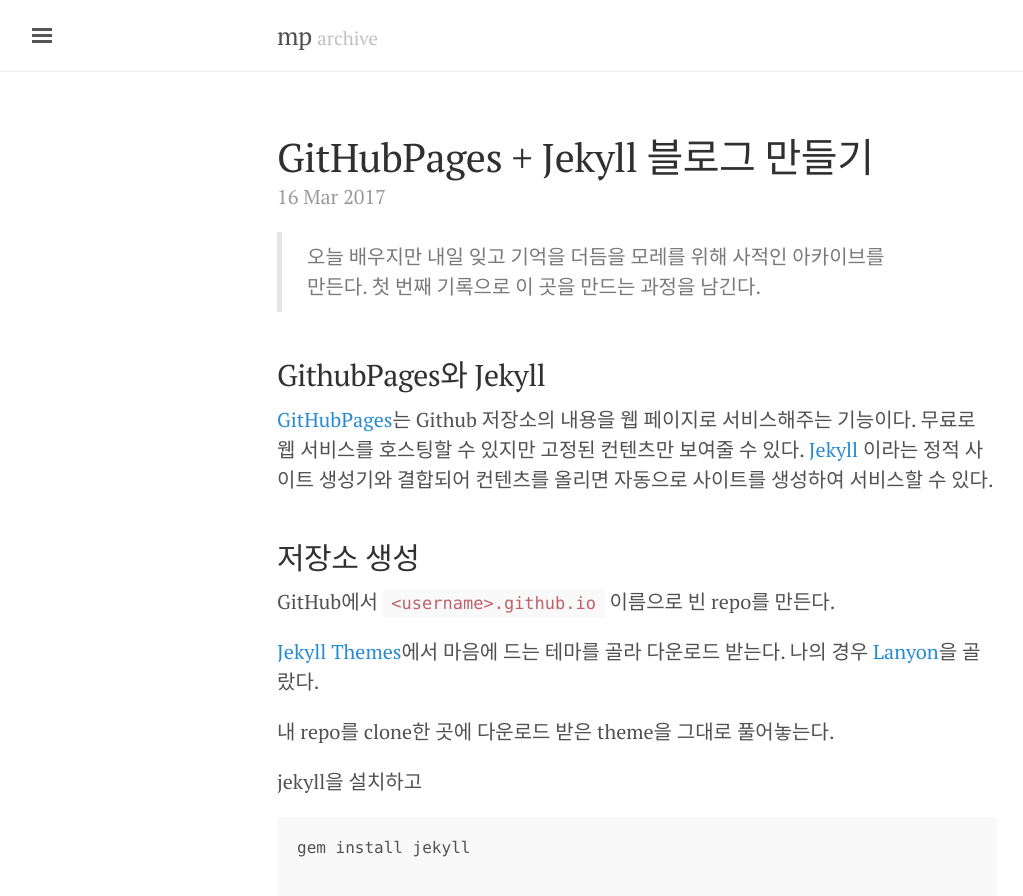
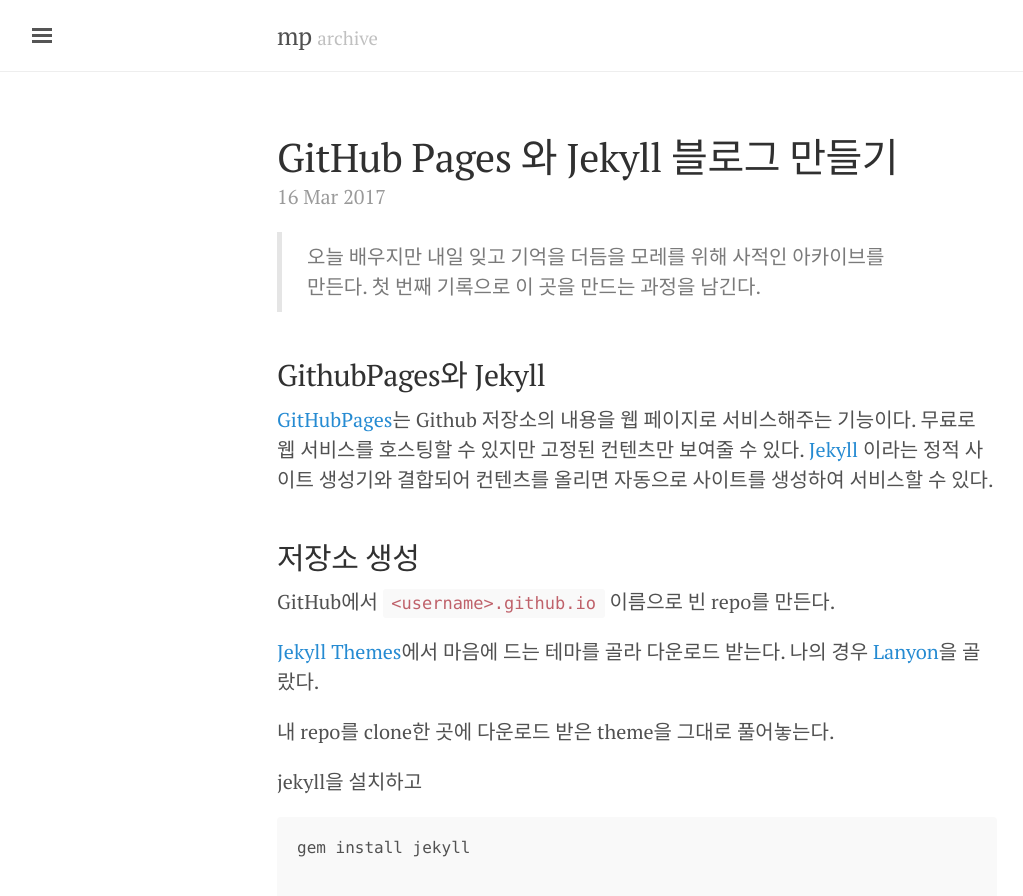
Before and after one commit to mnpk/mnpk.github.io, a Jekyll site: the page built from _posts/2017-03-16-create-blog-with-jekyll-and-githubpages.md, in a window 1280 px wide and 900 px high. Shown: the top 896 px of the window, without its empty margins (3-1026 px from the left). Built offline with Jekyll 4.4.1, drawn with Linux system fonts in a browser that asks for light colours; comment, search, counter and statistics services are not loaded.

Commit message:
Update 2017-03-16-create-blog-with-jekyll-and-githubpages.md

```diff
--- a/_posts/2017-03-16-create-blog-with-jekyll-and-githubpages.md
+++ b/_posts/2017-03-16-create-blog-with-jekyll-and-githubpages.md
@@ -1,6 +1,6 @@
 ---
 layout: post
-title: GitHubPages + Jekyll 블로그 만들기
+title: GitHub Pages 와 Jekyll 블로그 만들기
 ---
 
 > 오늘 배우지만 내일 잊고 기억을 더듬을 모레를 위해 사적인 아카이브를 만든다. 첫 번째 기록으로 이 곳을 만드는 과정을 남긴다.
@@ -11,7 +11,6 @@
 [GitHubPages](https://pages.github.com/)는 Github 저장소의 내용을 웹 페이지로 서비스해주는 기능이다.
 무료로 웹 서비스를 호스팅할 수 있지만 고정된 컨텐츠만 보여줄 수 있다.
 [Jekyll](https://jekyllrb-ko.github.io/) 이라는 정적 사이트 생성기와 결합되어 컨텐츠를 올리면 자동으로 사이트를 생성하여 서비스할 수 있다.
-
 
 ## 저장소 생성
 GitHub에서 `<username>.github.io` 이름으로 빈 repo를 만든다.
```
